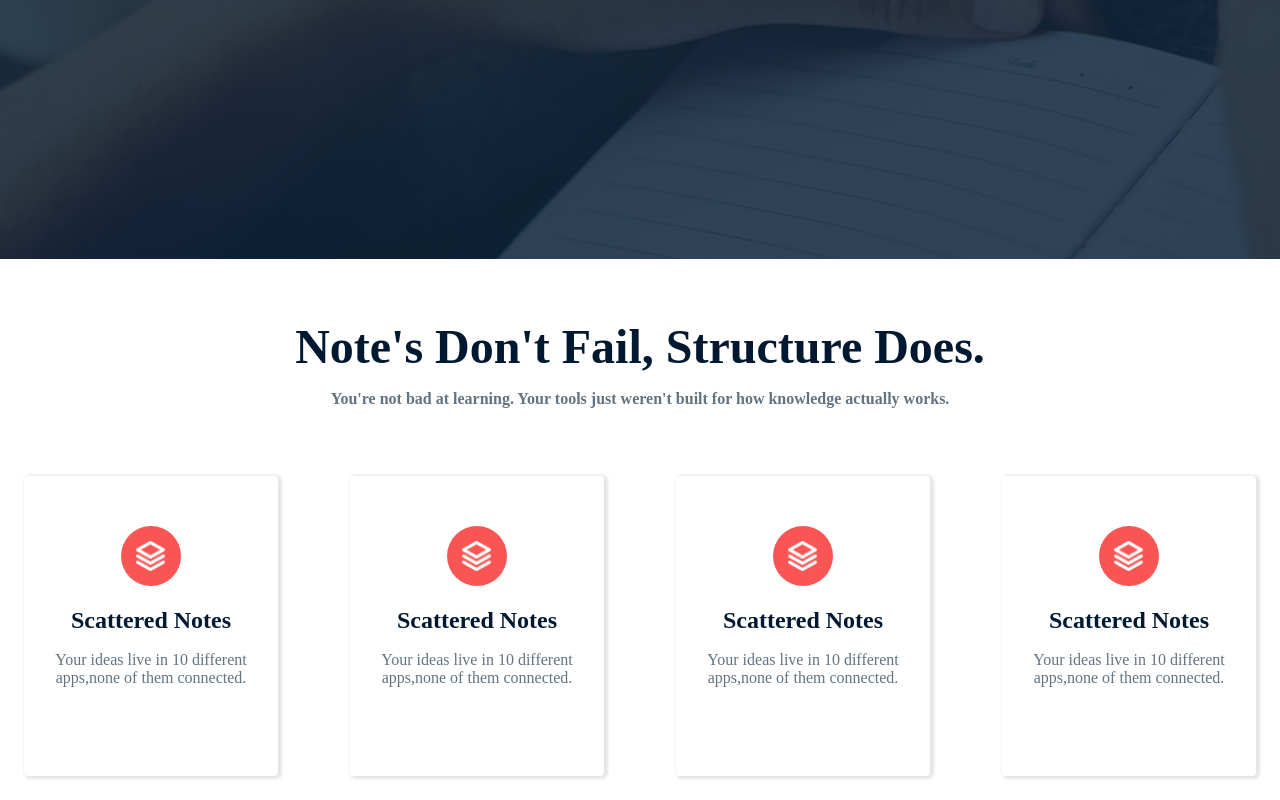
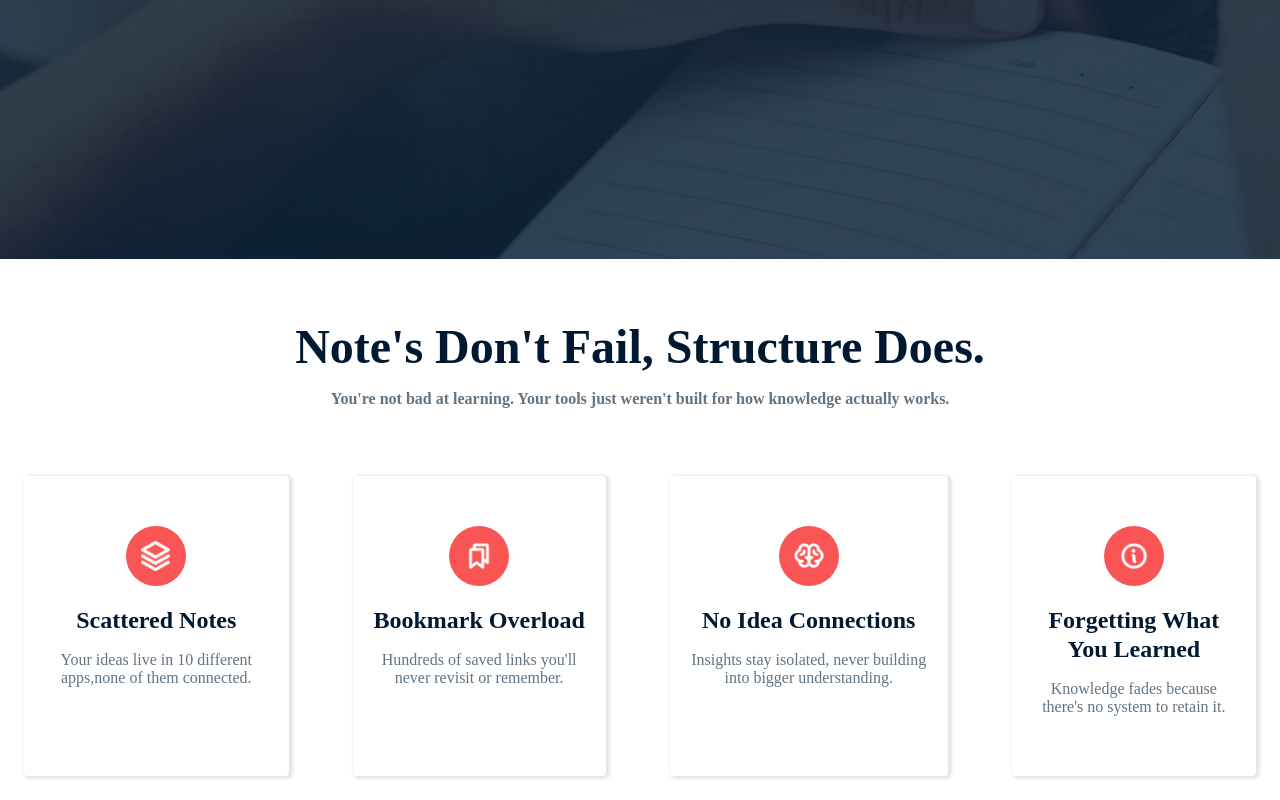
Before and after one commit to ibneytousif/B13-A1-IbneyTousif, a plain HTML site: page index.html in a window 1280 px wide. Shown: the part 625-1425 px from the top of the page. Drawn offline with Linux system fonts and the light colour scheme.

Commit message:
polished version of information cards final version

```diff
--- a/index.html
+++ b/index.html
@@ -81,45 +81,39 @@
               <div class="inside-information-card">
                 <div class="icon-circle">
                   <img
-                    src="./B13-A01-Knowledge-Vault/assets/Vector.png"
+                    src="./B13-A01-Knowledge-Vault/assets/Bookmarks.png"
                     alt=""
                   />
                 </div>
 
-                <h3>Scattered Notes</h3>
+                <h3>Bookmark Overload</h3>
+                <p>Hundreds of saved links you'll never revisit or remember.</p>
+              </div>
+            </div>
+            <div class="information-card">
+              <div class="inside-information-card">
+                <div class="icon-circle">
+                  <img
+                    src="./B13-A01-Knowledge-Vault/assets/Brain.png"
+                    alt=""
+                  />
+                </div>
+
+                <h3>No Idea Connections</h3>
                 <p>
-                  Your ideas live in 10 different apps,none of them connected.
+                  Insights stay isolated, never building into bigger
+                  understanding.
                 </p>
               </div>
             </div>
             <div class="information-card">
               <div class="inside-information-card">
                 <div class="icon-circle">
-                  <img
-                    src="./B13-A01-Knowledge-Vault/assets/Vector.png"
-                    alt=""
-                  />
+                  <img src="./B13-A01-Knowledge-Vault/assets/Info.png" alt="" />
                 </div>
 
-                <h3>Scattered Notes</h3>
-                <p>
-                  Your ideas live in 10 different apps,none of them connected.
-                </p>
-              </div>
-            </div>
-            <div class="information-card">
-              <div class="inside-information-card">
-                <div class="icon-circle">
-                  <img
-                    src="./B13-A01-Knowledge-Vault/assets/Vector.png"
-                    alt=""
-                  />
-                </div>
-
-                <h3>Scattered Notes</h3>
-                <p>
-                  Your ideas live in 10 different apps,none of them connected.
-                </p>
+                <h3>Forgetting What You Learned</h3>
+                <p>Knowledge fades because there's no system to retain it.</p>
               </div>
             </div>
           </div>
--- a/style.css
+++ b/style.css
@@ -155,7 +155,7 @@ nav button {
 .information-card-container {
 
     display: flex;
-    gap: 24px ;
+    gap: 16px ;
 }
 .inside-information-card {
     margin: 50px 20px 20px 20px;
```
